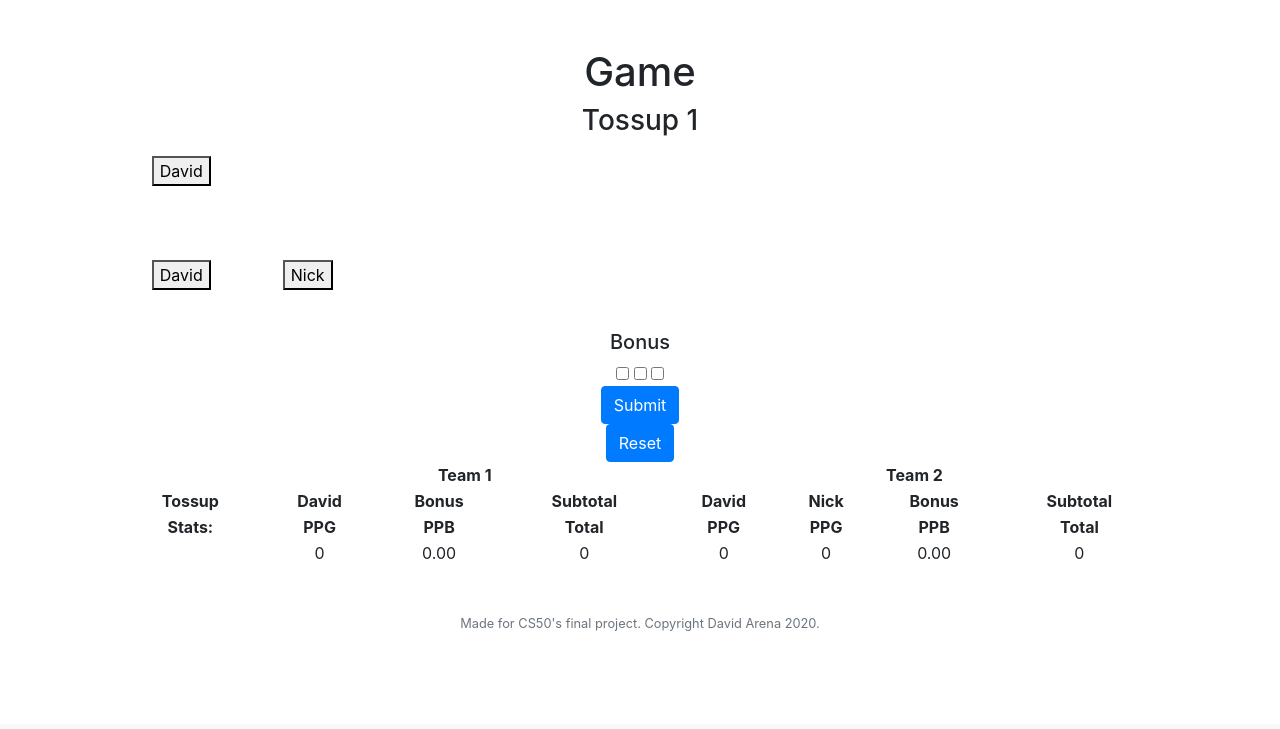
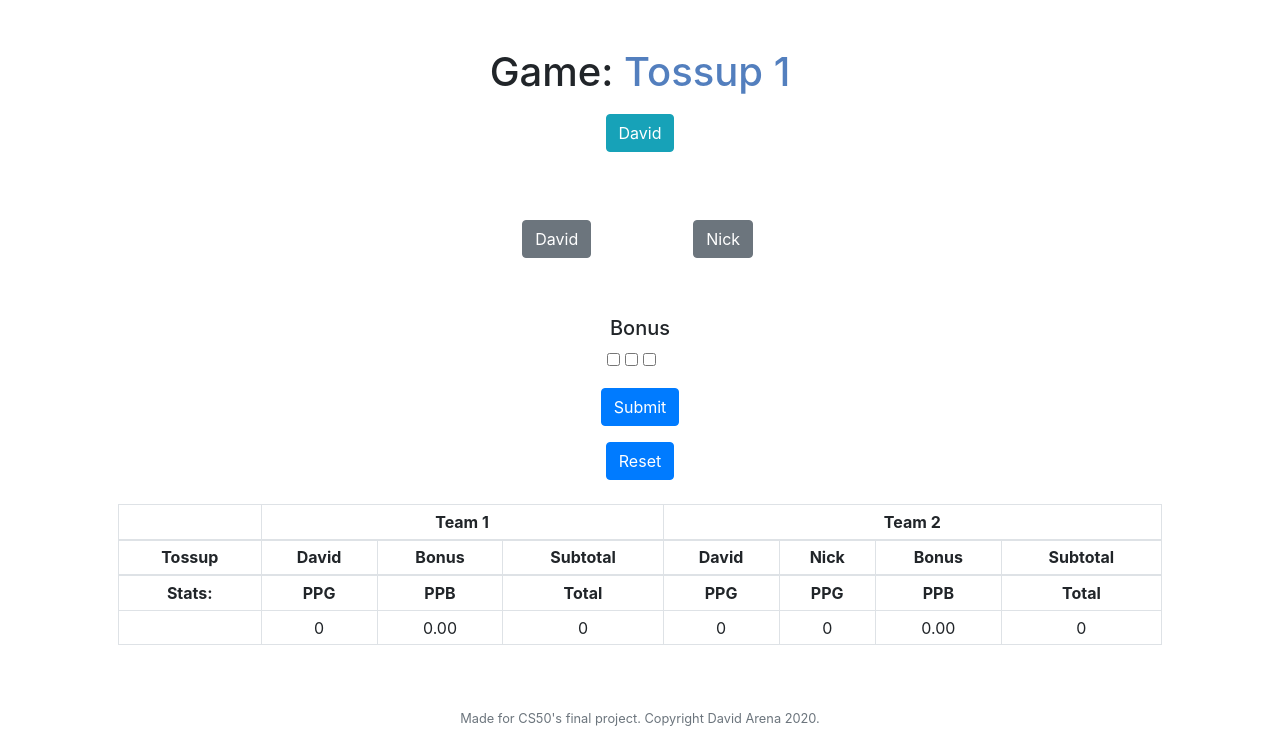
Before and after one commit to DArena3/arenaquiz, a Flask app: page /game in a window 1280 px wide. Shown: the part 76-805 px from the top of the page. Before the commit the page ends 707 px from the top, so only its background shows below. Run offline with Flask 2, Linux system fonts and the light colour scheme; a user stored in the database is signed in; some libraries are stand-ins or nearby versions.

Commit message:
Added Bootstrap styling to all pages

```diff
--- a/static/styles.css
+++ b/static/styles.css
@@ -64,6 +64,7 @@ table {
 .team-buttons {
     display: flex;
     flex-direction: row;
+    justify-content: center;
 }
 
 .player-buttons {
@@ -71,5 +72,10 @@ table {
 }
 
 .score-buttons {
+    margin: 5px;
     visibility: hidden;
 }
+
+.bluetext {
+    color: #537fbe;
+}
--- a/templates/game.html
+++ b/templates/game.html
@@ -5,50 +5,57 @@
 {% endblock %}
 
 {% block main %}
-    <h1>Game</h1>
-    <h3>Tossup {{ tossup }}</h3>
+    <h1>Game: <span class="bluetext">Tossup {{ tossup }}</span></h1>
     <div id="buttons">
         <div id="left-buttons" class="team-buttons">
             {% for player in gamedata.left_players %}
                 <div id="{{ player.id }}" class="player-buttons">
-                    <button onclick="playerButtonClicked(this)" class="player-button">{{ player.name }}</button>
+                    <button onclick="playerButtonClicked(this)" class="btn btn-info player-button">{{ player.name }}</button>
                     <div id="{{ player.id }}-buttons" class="left score-buttons">
-                        <button score="15" class="score-button power" onclick="score(this)">15</button>
-                        <button score="10" class="score-button ten" onclick="score(this)">10</button>
-                        <button score="-5" class="score-button neg" onclick="neg(this)">-5</button>
+                        <button score="15" class="btn btn-warning score-button power" onclick="score(this)">15</button>
+                        <button score="10" class="btn btn-success score-button ten" onclick="score(this)">10</button>
+                        <button score="-5" class="btn btn-danger score-button neg" onclick="neg(this)">-5</button>
                     </div>
                 </div>
             {% endfor %}
         </div>
-        <br>
         <div id="right-buttons" class="team-buttons">
             {% for player in gamedata.right_players %}
                 <div id="{{ player.id }}" class="player-buttons">
-                    <button onclick="playerButtonClicked(this)" class="player-button">{{ player.name }}</button>
+                    <button onclick="playerButtonClicked(this)" class="btn btn-secondary player-button">{{ player.name }}</button>
                     <div id="{{ player.id }}-buttons" class="right score-buttons">
-                        <button score="15" class="score-button power" onclick="score(this)">15</button>
-                        <button score="10" class="score-button ten" onclick="score(this)">10</button>
-                        <button score="-5" class="score-button neg" onclick="neg(this)">-5</button>
+                        <button score="15" class="btn btn-warning score-button power" onclick="score(this)">15</button>
+                        <button score="10" class="btn btn-success score-button ten" onclick="score(this)">10</button>
+                        <button score="-5" class="btn btn-danger score-button neg" onclick="neg(this)">-5</button>
                     </div>
                 </div>
             {% endfor %}
         </div>
     </div>
     <form id="submit_tossup" action="/game" method="post">
-        <input type="number" id="scoring-player" name="scoring-player" style="display: none;">
-        <input type="number" id="score" name="score" style="display: none;">
-        <input type="number" id="negging-player" name="negging-player" style="display: none;">
-        <input type="number" id="neg-score" name="neg-score" style="display: none;">
-        <div id="bonus-buttons">
-            <h5>Bonus</h5>
-            <input type="checkbox" name="b-checkbox-1" value="10"></input>
-            <input type="checkbox" name="b-checkbox-2" value="10"></input>
-            <input type="checkbox" name="b-checkbox-3" value="10"></input>
+        <div style="display: none;">
+            <input type="number" id="scoring-player" name="scoring-player">
+            <input type="number" id="score" name="score">
+            <input type="number" id="negging-player" name="negging-player">
+            <input type="number" id="neg-score" name="neg-score">
         </div>
-        <button class="btn btn-primary" type="submit">Submit</button>
+        <h5>Bonus</h5>
+        <div class="form-group">
+            <div class="form-check form-check-inline">
+                <input type="checkbox" name="b-checkbox-1" value="10" class="form-check-input"></input>
+                <input type="checkbox" name="b-checkbox-2" value="10" class="form-check-input"></input>
+                <input type="checkbox" name="b-checkbox-3" value="10" class="form-check-input"></input>
+            </div>
+        </div>
+        <div class="form-group">
+            <button class="btn btn-primary" type="submit">Submit</button>
+        </div>
+
     </form>
     <button class="btn btn-primary" type="button" onclick="reset()">Reset</button>
-    <table>
+    <br>
+    <br>
+    <table class="table table-striped table-bordered table-sm">
         <thead>
             <tr>
                 <td></td>
@@ -142,6 +149,7 @@
     </table>
     <script>
         function reset() {
+            console.log("resetting")
             document.getElementById("submit_tossup").reset()
             for (e of document.getElementsByClassName("score-buttons")) {
                 e.style.visibility = "hidden"
--- a/templates/viewteam.html
+++ b/templates/viewteam.html
@@ -5,8 +5,8 @@
 {% endblock %}
 
 {% block main %}
-    <h1>{{ name }}: Roster</h1>
-    <table>
+    <h1><span class="bluetext">{{ name }}</span>: Roster</h1>
+    <table class="table table-striped table-bordered">
         <thead>
             <tr>
                 <th>Players</th>
```
Also changed, not shown: templates/add_team.html (+12 -6 lines), templates/new_game.html (+10 -4 lines), templates/teams.html (+13 -8 lines), records.db.
